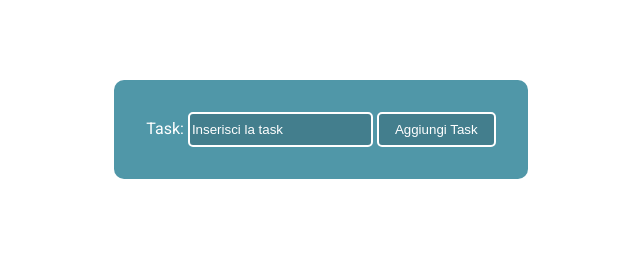
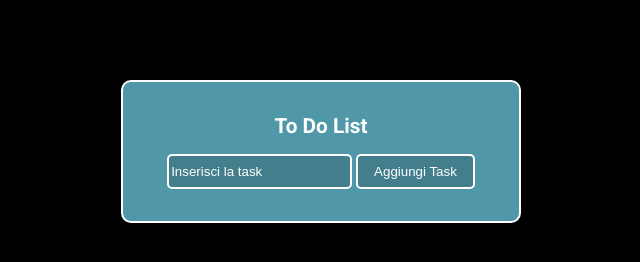
Before and after one commit to Ott00/U1-W3-D3, a plain HTML site: page index.html in a window 1280 px wide. Shown: the whole page, without its empty margins (319-959 px from the left). Drawn offline with Linux system fonts and the light colour scheme.

Commit message:
Added some css

```diff
--- a/assets/style.css
+++ b/assets/style.css
@@ -5,6 +5,7 @@
 }
 
 body{
+    background-color: black;
     font-family: 'Roboto', sans-serif;
 }
 
@@ -14,13 +15,25 @@ body{
 }
 
 main .input-block{
-    width: max-content;
+    width: 400px;
     margin-inline: auto;
     margin-top: 5rem;
     padding: 2rem;
     border-radius: 10px;
+    border: 2px solid white;
     background-color: #5097a8;
     color: white;
+}
+
+main .input-block h1{
+    font-size: 1.3rem;
+    text-align: center;
+    margin: 0 0 1rem;
+}
+
+main .input-block .input{
+    width: max-content;
+    margin-inline: auto;
 }
 
 #addTask{
@@ -29,6 +42,11 @@ main .input-block{
     border: 2px solid #ffffff;
     border-radius: 5px;
     padding: 0.5rem 1rem;
+    cursor: pointer;
+}
+
+#addTask:hover{
+    border: 2px solid #FA824C;
 }
 
 #task{
@@ -37,6 +55,10 @@ main .input-block{
     border-radius: 5px;
     background-color: #437e8d;
     color: white
+}
+
+#task:hover{
+    border: 2px solid #FA824C;
 }
 
 #task::placeholder{
@@ -61,8 +83,14 @@ main .input-block{
 
 .output-block ul li{
     margin-bottom: .8rem;
+    cursor: pointer;
 }
 
 .output-block ul li i{
+    cursor: pointer;
     text-align: right;
 }
+
+.output-block ul li i:hover{
+    color: #FA824C;
+}
--- a/index.html
+++ b/index.html
@@ -16,9 +16,11 @@
   <body>
     <main>
       <div class="input-block">
-        <label for="task">Task:</label>
-        <input type="text" id="task" placeholder="Inserisci la task" />
-        <button id="addTask">Aggiungi Task</button>
+        <h1>To Do List</h1>
+        <div class="input">
+          <input type="text" id="task" placeholder="Inserisci la task" />
+          <button id="addTask">Aggiungi Task</button>
+        </div>
       </div>
     </main>
 
--- a/index.js
+++ b/index.js
@@ -40,7 +40,7 @@ window.onload = () => {
       //segnato come fatto con l'aggiunta di una classe css
       listElement.onclick = function (e) {
         const clickedElement = e.target;
-        clickedElement.classList.add("task-done");
+        clickedElement.classList.toggle("task-done");
       };
 
       btnRemoveTask.onclick = function (e) {
```
